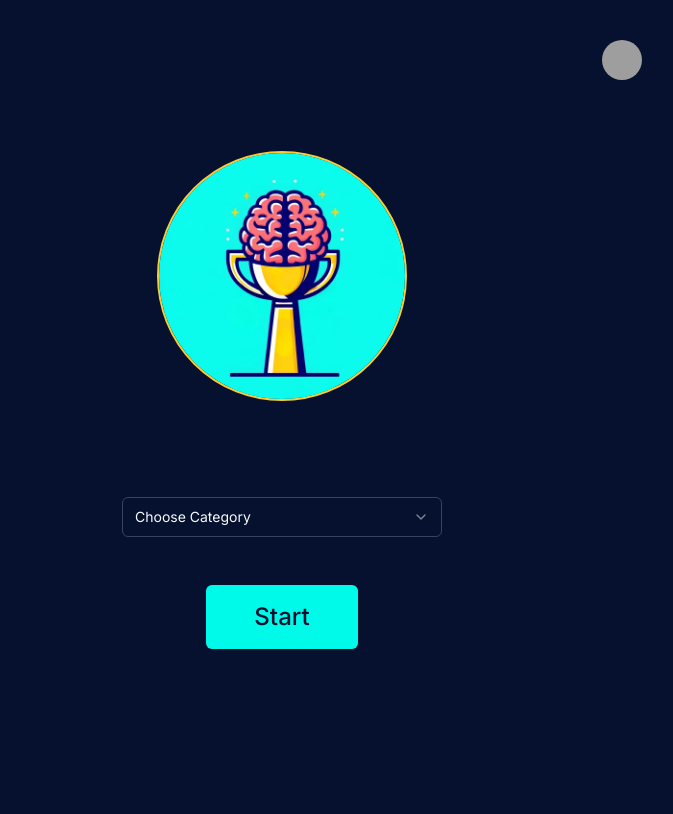
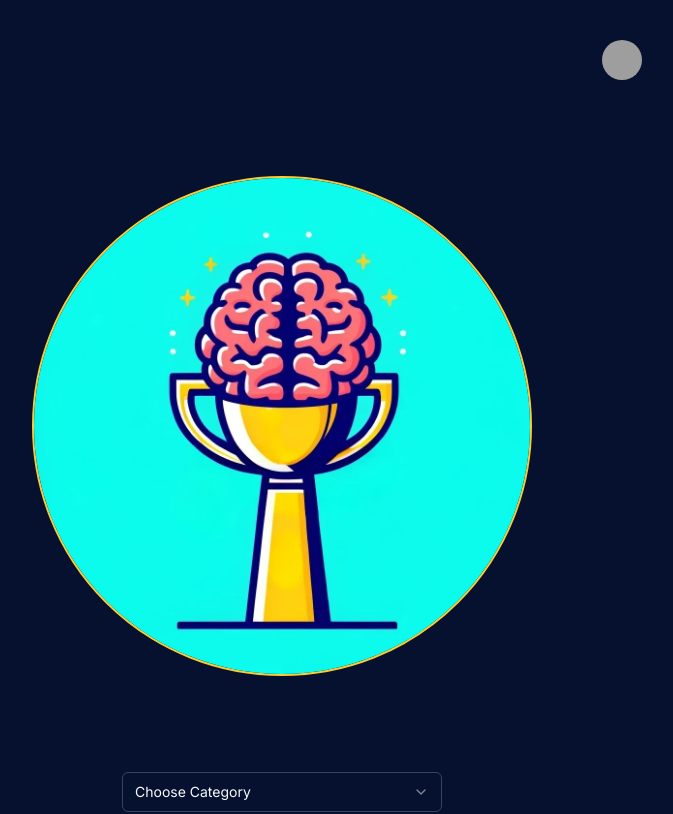
Before and after one commit to jwbw29/logo-trivia, a Next.js app: page / in a window 1280 px wide. Shown: the top 814 px of the page, without its empty margins (358-1031 px from the left). Built offline with nearby package versions, Linux system fonts and the light colour scheme; grey boxes are pictures that could not be loaded.

Commit message:
Update logo size in Home page and add ButtonWithIcon component to Themes page

```diff
--- a/app/page.tsx
+++ b/app/page.tsx
@@ -16,12 +16,12 @@
   return (
     <main className="flex flex-col min-h-screen">
       <Nav />
-      <div className="flex flex-col flex-1 justify-center items-center gap-24 mb-[104px]">
+      <div className="flex flex-col flex-1 justify-center items-center gap-24 mb-[104px] m-16">
         <Image
           src={logo}
           alt="game logo"
-          width={250}
-          height={250}
+          width={500}
+          height={500}
           className="gameLogo"
         />
         <div className="flex flex-col gap-12">
```
